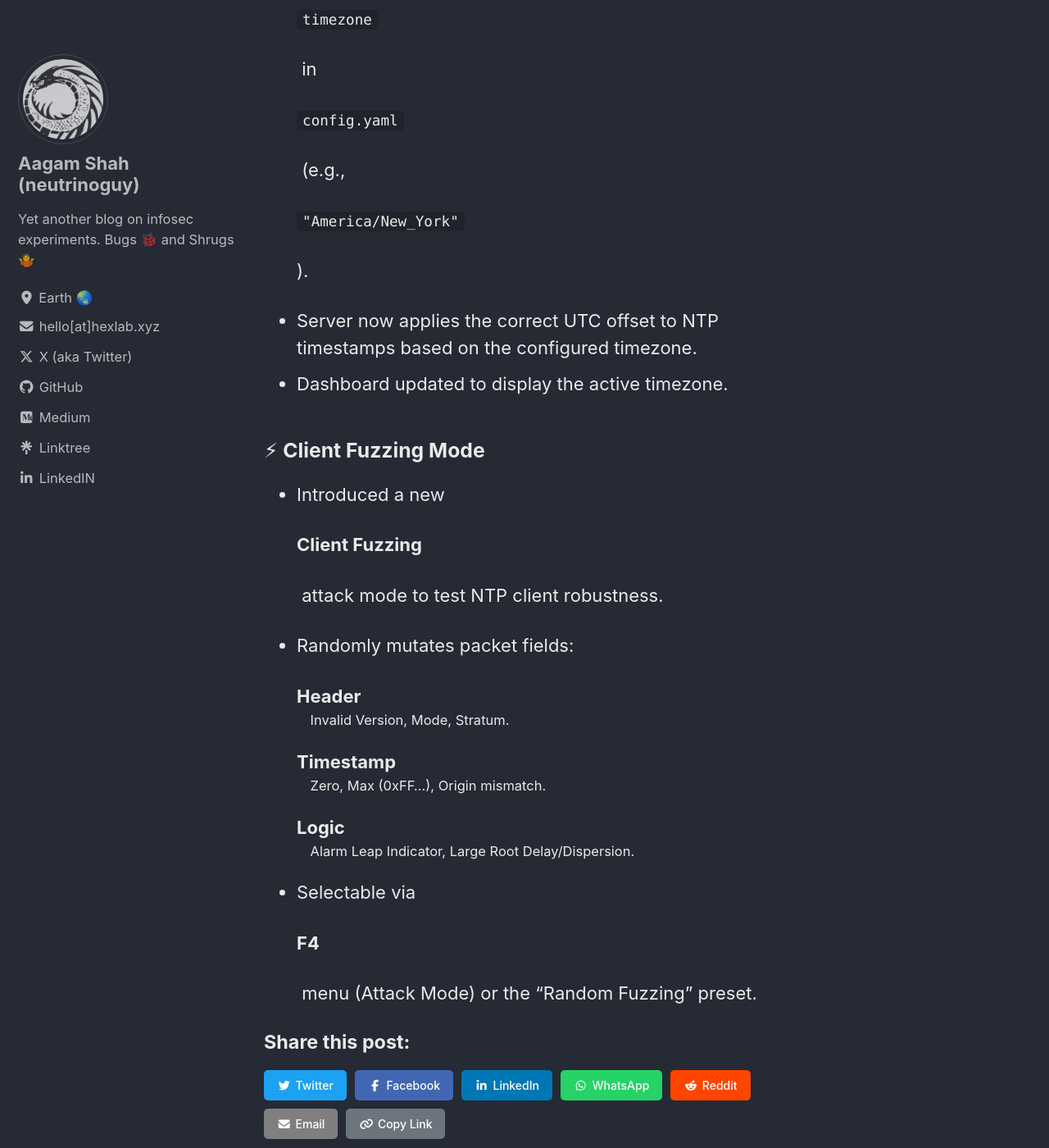
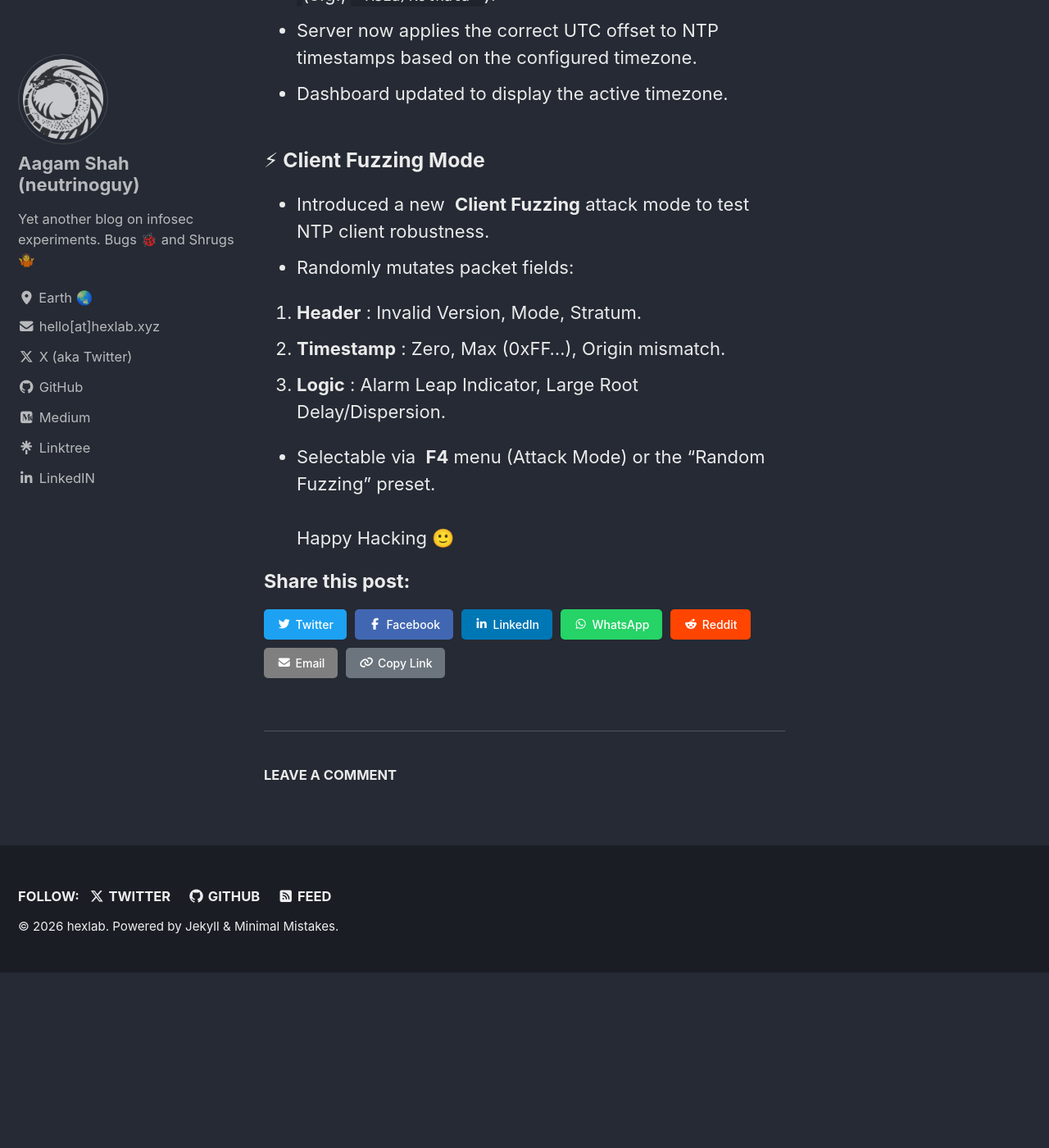
Before and after one commit to neutrinoguy/neutrinoguy.github.io, a Jekyll site: the page built from _interesting/2026-02-14-timehammer-v1-0-3.md, in a window 1280 px wide and 1400 px high, scrolled down 367 px. Shown: the whole window at 82% size. Built offline with Jekyll 4.4.1, drawn with Linux system fonts in a browser that asks for light colours; cached includes are drawn as plain includes; comment, search, counter and statistics services are not loaded; after the commit the page ends 1553 px from its top, so only the background shows below that.

Commit message:
Update Interesting Posts “2026-02-14-timehammer-v1-0-3”

```diff
--- a/_interesting/2026-02-14-timehammer-v1-0-3.md
+++ b/_interesting/2026-02-14-timehammer-v1-0-3.md
@@ -8,44 +8,19 @@ comments: true
 ---
 ### 🌍 Timezone Support
 
-* Added configuration option
-
-  `timezone`
-
-   in
-
-  `config.yaml`
-
-   (e.g.,
-
-  `"America/New_York"`
-
-  ).
+* Added configuration option `timezone` in `config.yaml `(e.g., `"Asia/Kolkata"`).
 * Server now applies the correct UTC offset to NTP timestamps based on the configured timezone.
 * Dashboard updated to display the active timezone.
 
 ### ⚡ Client Fuzzing Mode
 
-* Introduced a new
-
-  **Client Fuzzing**
-
-   attack mode to test NTP client robustness.
+* Introduced a new  **Client Fuzzing** attack mode to test NTP client robustness.
 * Randomly mutates packet fields:
 
-  **Header**
+1. **Header** : Invalid Version, Mode, Stratum.
+2. **Timestamp** : Zero, Max (0xFF...), Origin mismatch.
+3. **Logic** : Alarm Leap Indicator, Large Root Delay/Dispersion.
 
-  : Invalid Version, Mode, Stratum.
-
-  **Timestamp**
-
-  : Zero, Max (0xFF...), Origin mismatch.
-
-  **Logic**
-
-  : Alarm Leap Indicator, Large Root Delay/Dispersion.
-* Selectable via
-
-  **F4**
-
-   menu (Attack Mode) or the "Random Fuzzing" preset.
+* Selectable via  **F4** menu (Attack Mode) or the "Random Fuzzing" preset.\
+  \
+  Happy Hacking 🙂
```
